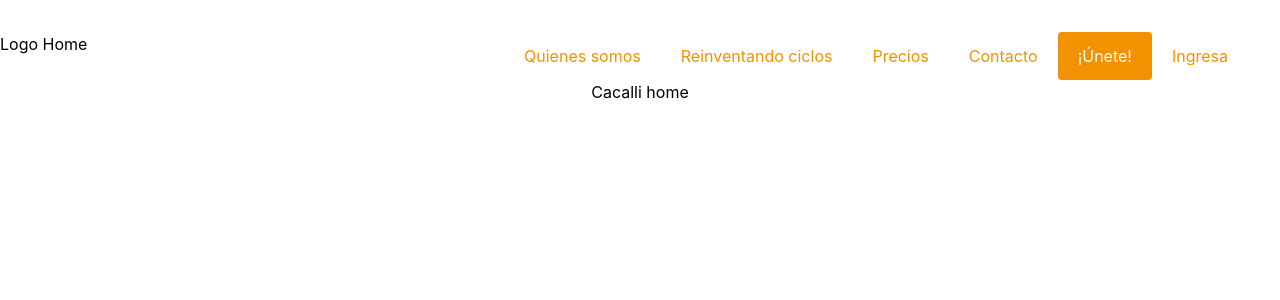
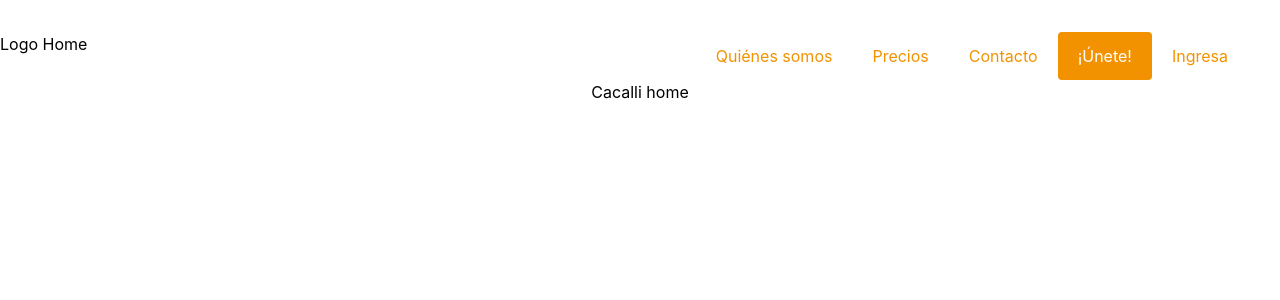
Before and after one commit to Cacalli/cacalli-frontend, a React (Create React App) app: page / in a window 1280 px wide. Shown: the top 300 px of the page. Built offline with nearby package versions, Linux system fonts and the light colour scheme.

Commit message:
changes on navbar

```diff
--- a/src/App.js
+++ b/src/App.js
@@ -24,7 +24,6 @@ function App() {
       <Route path="/" element={<Root />}>
         <Route index element={<Home/>}/>
         <Route path='Quienes-somos' element= {<About/>} />
-        <Route path='reinventando-ciclos' element={<ReinventingCycles/>} />
         <Route path='precios' element={<Prices/>} />
         <Route path='contact' element={<Contact/>} />
         {/* <Route path='*' element={<NotFound/>}/> */}
--- a/src/components/Header.js
+++ b/src/components/Header.js
@@ -6,8 +6,7 @@ export default function Header(){
         <header className="flex justify-between mt-8">
             <Link to="/"> Logo Home</Link>
                 <nav className="flex justify-center mx-8">
-                    <Button variant="secondary" inverse>Quienes somos</Button>
-                    <Button variant="secondary" inverse>Reinventando ciclos</Button>
+                    <Button variant="secondary" inverse>Quiénes somos</Button>
                     <Button variant="secondary" inverse>Precios</Button>
                     <Button variant="secondary" inverse>Contacto</Button>
                     <Button variant="primary">¡Únete!</Button>
```
